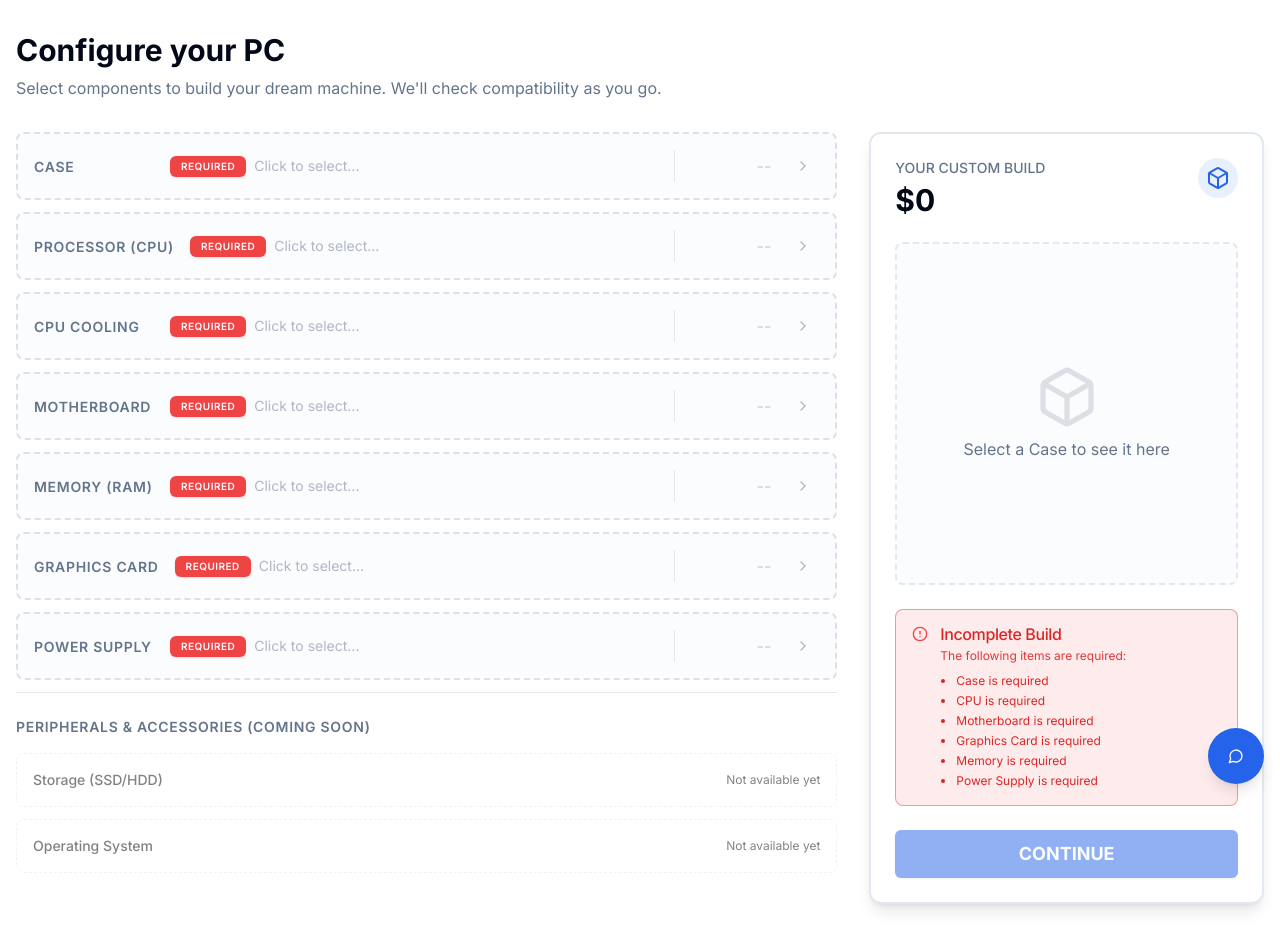
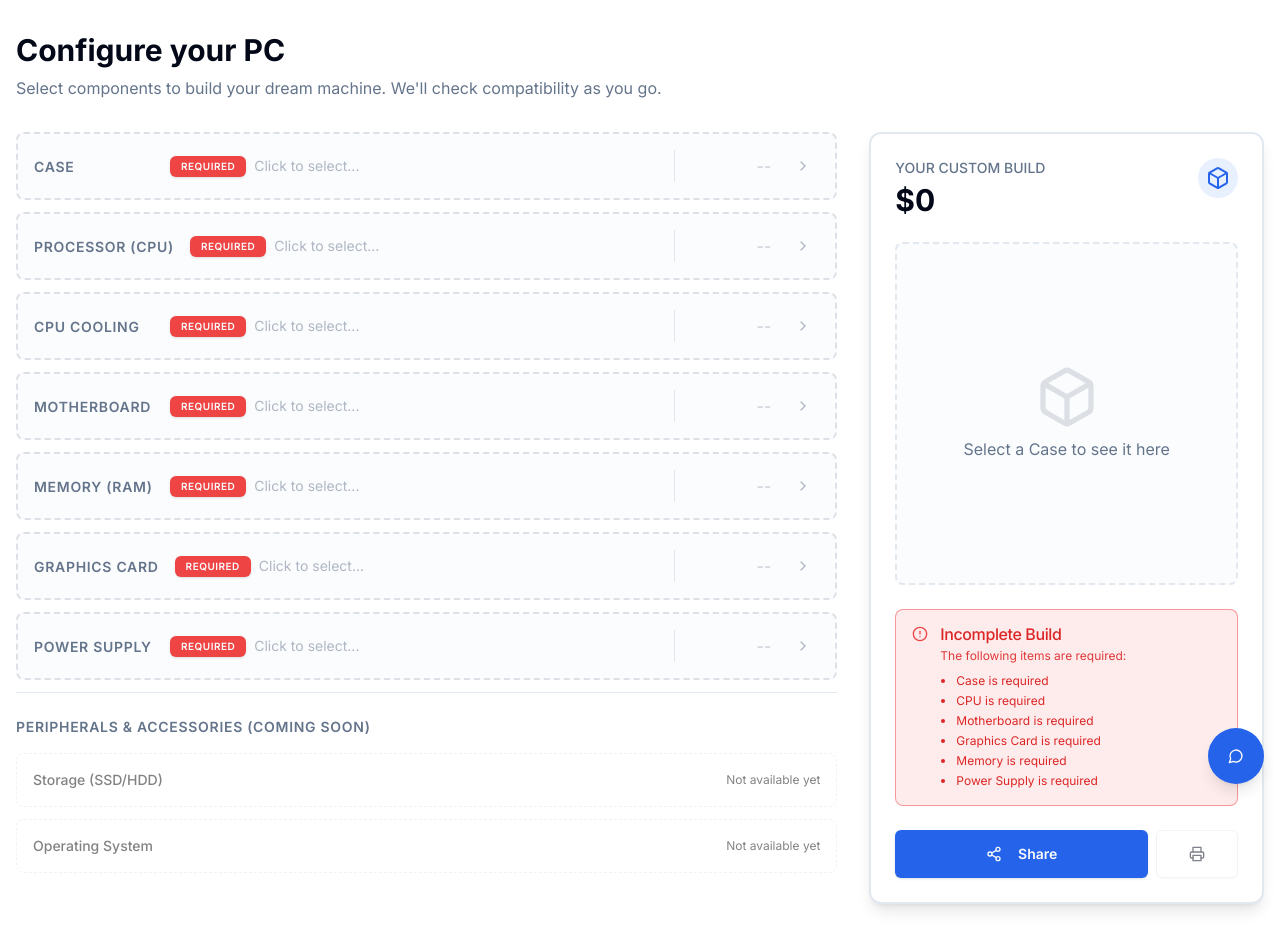
Before and after one commit to prkshverma09/ComputerSpecLogic, a Next.js app in the folder frontend/: page /build in a window 1280 px wide. Built offline with nearby package versions, Linux system fonts and the light colour scheme; no server answers.

Commit message:
feat: replace Continue button with Share and Print buttons
- Share button navigates to /export page for sharing build
- Print button triggers browser's print dialog
- Buttons disabled when no components are selected

```diff
--- a/frontend/components/build/build-summary-sidebar.tsx
+++ b/frontend/components/build/build-summary-sidebar.tsx
@@ -1,10 +1,11 @@
 "use client"
 
 import Image from "next/image"
+import Link from "next/link"
 import { useBuildStore } from "@/stores/build-store"
 import { Card, CardContent, CardFooter, CardHeader, CardTitle } from "@/components/ui/card"
 import { Button } from "@/components/ui/button"
-import { AlertCircle, CheckCircle2, Box } from "lucide-react"
+import { AlertCircle, CheckCircle2, Box, Share2, Printer } from "lucide-react"
 import { formatPrice } from "@/lib/utils"
 import { Alert, AlertDescription, AlertTitle } from "@/components/ui/alert"
 
@@ -124,13 +125,26 @@ export function BuildSummarySidebar() {
         )}
       </CardContent>
 
-      <CardFooter>
+      <CardFooter className="flex gap-2">
         <Button
-          className="w-full h-12 text-lg font-bold"
-          disabled={!isValid}
+          asChild
+          className="flex-1 h-12 font-semibold"
+          disabled={componentCount === 0}
           size="lg"
         >
-          CONTINUE
+          <Link href="/export">
+            <Share2 className="h-4 w-4 mr-2" />
+            Share
+          </Link>
+        </Button>
+        <Button
+          variant="outline"
+          className="h-12"
+          size="lg"
+          onClick={() => window.print()}
+          disabled={componentCount === 0}
+        >
+          <Printer className="h-4 w-4" />
         </Button>
       </CardFooter>
     </Card>
```
